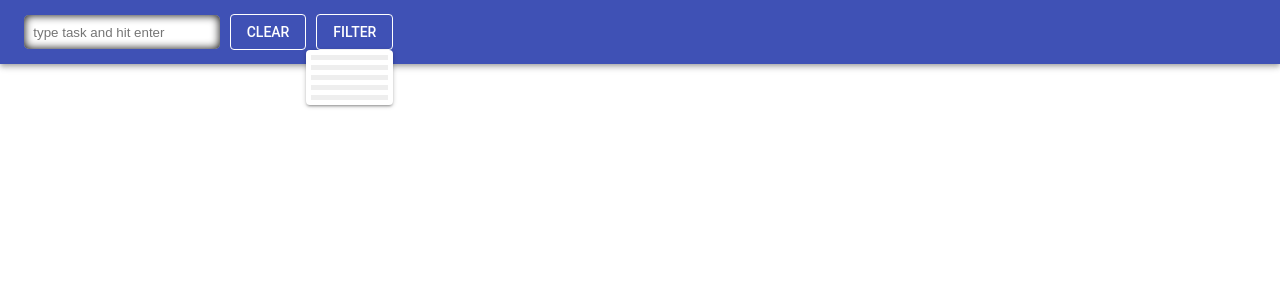
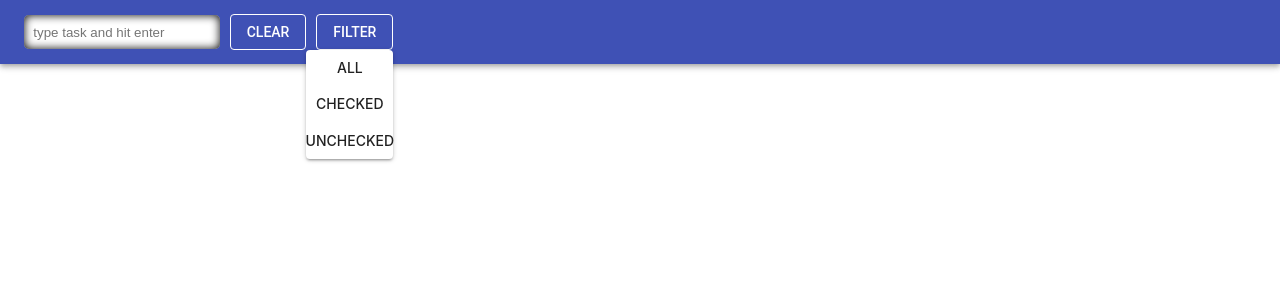
Before and after one commit to Darmun/todo-app, a React (Create React App) app: page / in a window 1280 px wide. Both pictures are taken after a click on the button "FILTER". Shown: the top 300 px of the page. Built offline with nearby package versions, Linux system fonts and the light colour scheme.

Commit message:
added filter functionality

```diff
--- a/src/App.js
+++ b/src/App.js
@@ -34,6 +34,12 @@ class App extends Component {
       };
     });
   };
+
+  handleFilterSetting = (option) => {
+    this.setState({
+      filterSetting: option
+    })
+  }
 
   handleRemoveTask = () => {
     this.setState(prevState => {
@@ -72,6 +78,7 @@ class App extends Component {
           addTask={this.handleAddTask}
           removeTask={this.handleRemoveTask}
           clearList={this.handleClearList}
+          manageFilter={this.handleFilterSetting}
         />
         <TaskList
         tasksArr={tasks}
--- a/src/Components/AppBar/Filter.js
+++ b/src/Components/AppBar/Filter.js
@@ -5,6 +5,7 @@ import ClickAwayListener from '@material-ui/core/ClickAwayListener';
 import Paper from '@material-ui/core/Paper';
 import { grey } from '@material-ui/core/colors';
 import MenuButton from './MenuButton.js'
+import Button from '@material-ui/core/Button';
 
 const styles = () => ({
   root: {
@@ -15,6 +16,11 @@ const styles = () => ({
     top: 36,
     right: 0,
     left: 0,
+    color: "black"
+  },
+  option:{
+    fontFamily:"inherit",
+    width:"100%",
   },
   fake: {
     backgroundColor: grey[200],
@@ -44,10 +50,15 @@ class ClickAway extends React.Component {
     });
   };
 
+  handleSelect = (option) => {
+    const {open} = this.state;
+    if (open){
+      this.props.onOptionSelect(option)
+    }
+  }
   render() {
     const { classes } = this.props;
     const { open } = this.state;
-    const fake = <div className={classes.fake} />;
 
     return (
       <div className={classes.root}>
@@ -56,11 +67,9 @@ class ClickAway extends React.Component {
             <MenuButton onClick={this.handleClick}>Filter</MenuButton>
             {open ? (
               <Paper className={classes.paper}>
-                {fake}
-                {fake}
-                {fake}
-                {fake}
-                {fake}
+                <Button className={classes.option} onClick={() => this.handleSelect("all")}>All</Button>
+                <Button className={classes.option} onClick={() => this.handleSelect("checked")}>Checked</Button>
+                <Button className={classes.option} onClick={() => this.handleSelect("unchecked")}>Unchecked</Button>
               </Paper>
             ) : null}
           </div>
--- a/src/Components/AppBar/index.js
+++ b/src/Components/AppBar/index.js
@@ -14,7 +14,7 @@ const styles = {
   }
 };
 
-function SimpleAppBar({ classes, addTask, clearList }) {
+function SimpleAppBar({ classes, addTask, clearList, manageFilter }) {
   return (
     <div className={classes.root}>
       <AppBar position="static">
@@ -24,7 +24,7 @@ function SimpleAppBar({ classes, addTask, clearList }) {
           </Typography> */}
           <TextField onChange={addTask} />
           <MenuButton onClick={clearList}>Clear</MenuButton>
-          <Filter />
+          <Filter onOptionSelect={manageFilter}/>
         </Toolbar>
       </AppBar>
     </div>
```
